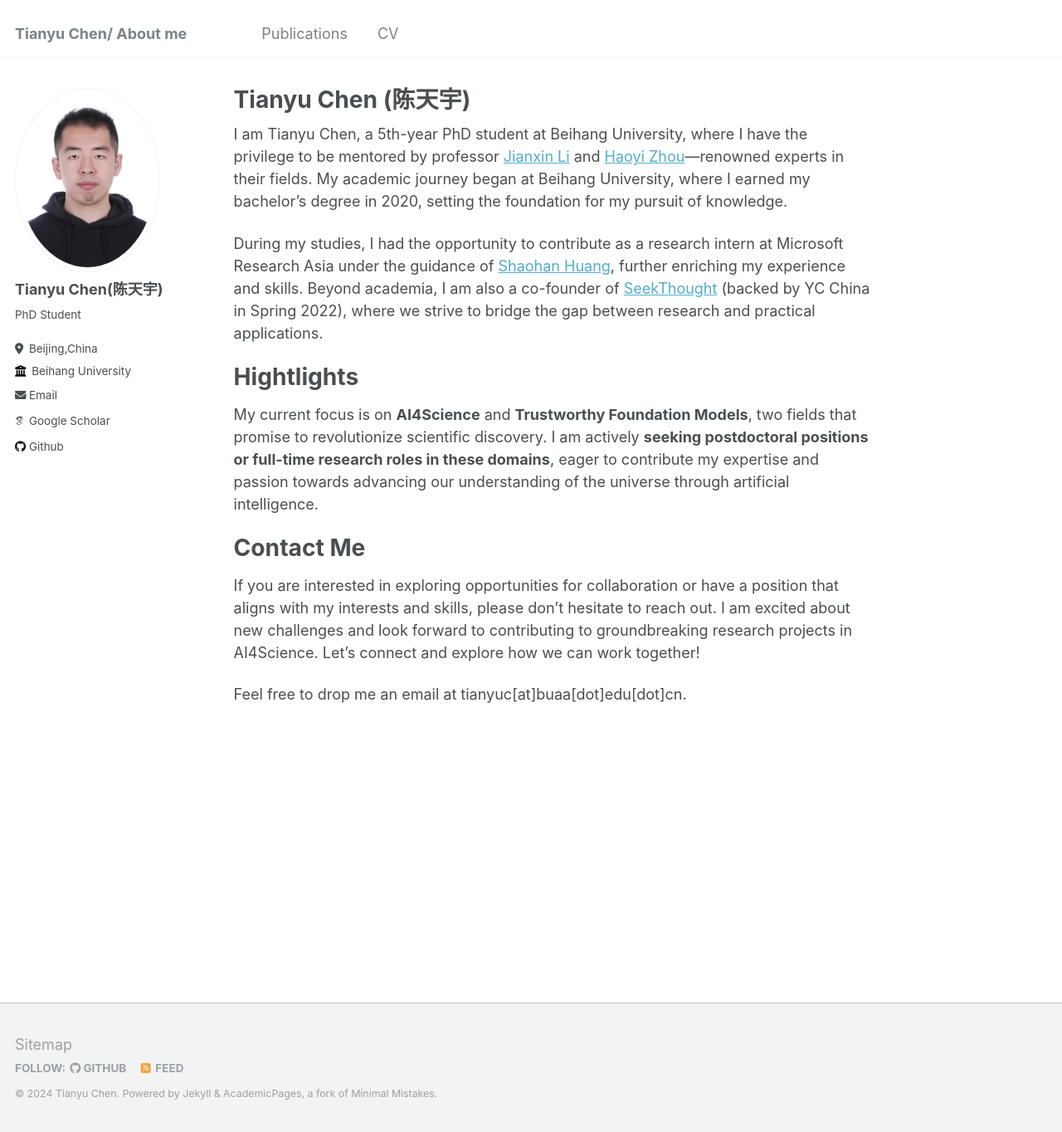
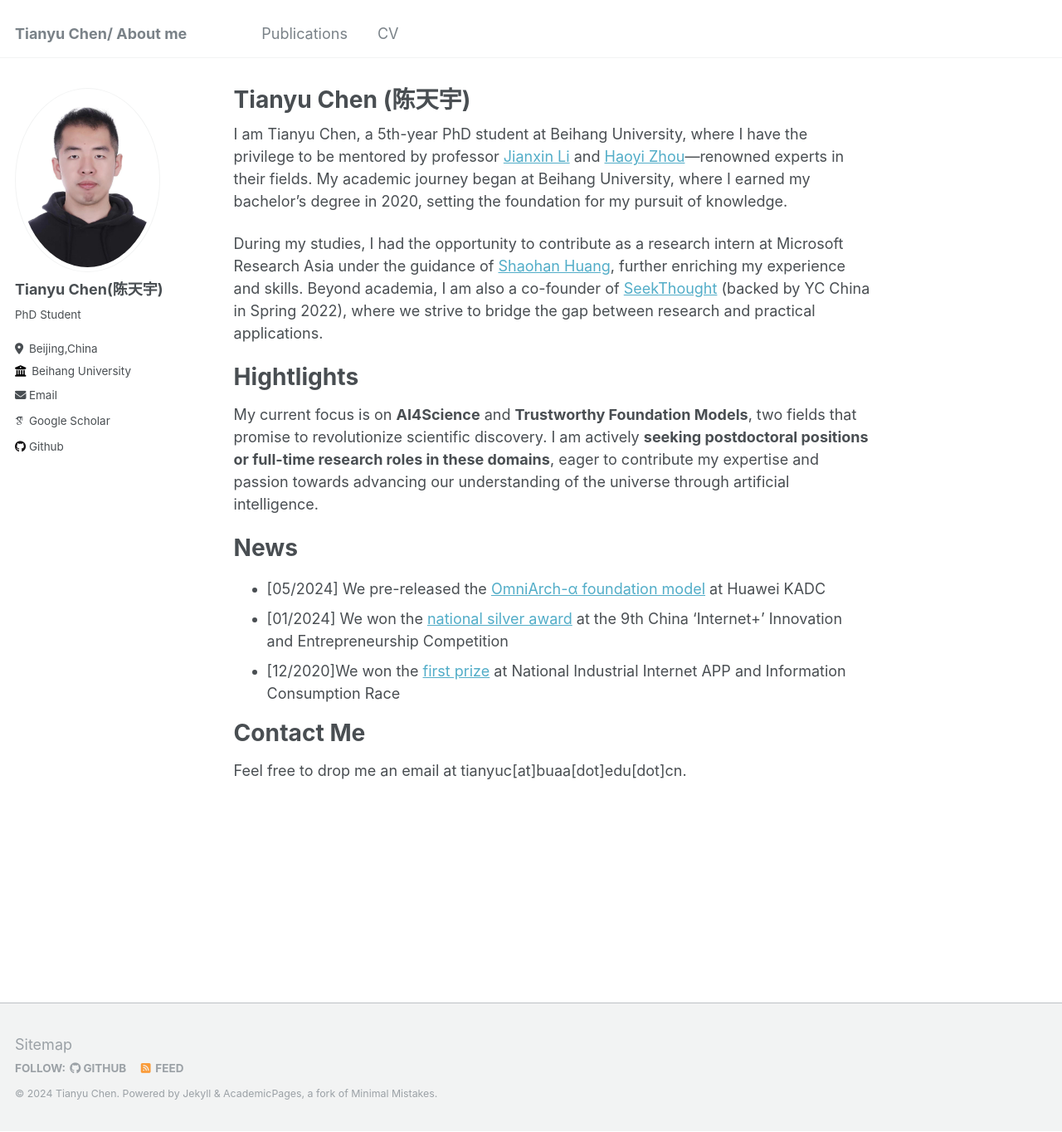
Before and after one commit to Tarpelite/tarpelite.github.io, a Jekyll site: the page built from _pages/about.md, in a window 1280 px wide and 1364 px high. Shown: the whole window at 83% size. Built offline with Jekyll 4.4.1, drawn with Linux system fonts in a browser that asks for light colours; some web fonts are replaced.

Commit message:
update readme

```diff
--- a/_pages/about.md
+++ b/_pages/about.md
@@ -16,10 +16,16 @@ Hightlights
 
 My current focus is on **AI4Science** and **Trustworthy Foundation Models**, two fields that promise to revolutionize scientific discovery. I am actively **seeking postdoctoral positions or full-time research roles in these domains**, eager to contribute my expertise and passion towards advancing our understanding of the universe through artificial intelligence.
 
+News
+======
+
++ [05/2024] We pre-released the [OmniArch-α foundation model](https://mp.weixin.qq.com/s/NA0Mo83td7cZm8mM8rdZvA) at Huawei KADC
++ [01/2024] We won the [national silver award](https://cy.ncss.cn/information/2c93f4c68a5f8efa018ef54ba77e00fd) at the 9th China 'Internet+' Innovation and Entrepreneurship Competition
++ [12/2020]We won the [first prize](https://www.cndids.com/#/index) at National Industrial Internet APP and Information Consumption Race
+
+
 Contact Me
 ======
-
-If you are interested in exploring opportunities for collaboration or have a position that aligns with my interests and skills, please don't hesitate to reach out. I am excited about new challenges and look forward to contributing to groundbreaking research projects in AI4Science. Let's connect and explore how we can work together!
 
 Feel free to drop me an email at tianyuc[at]buaa[dot]edu[dot]cn.
 
```
Also changed, not shown: _publications/THE-X.md (+0 -1 lines).
